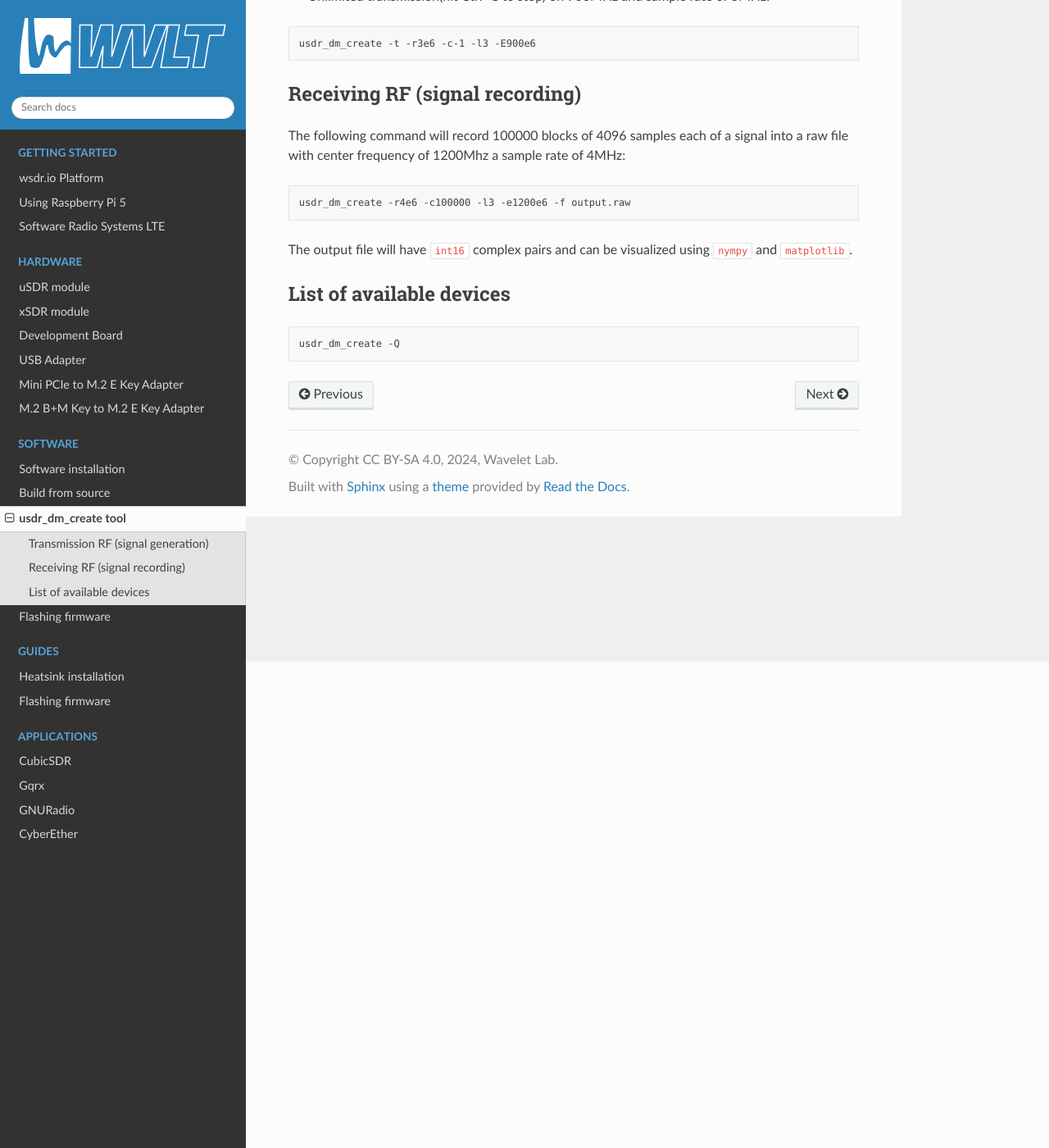
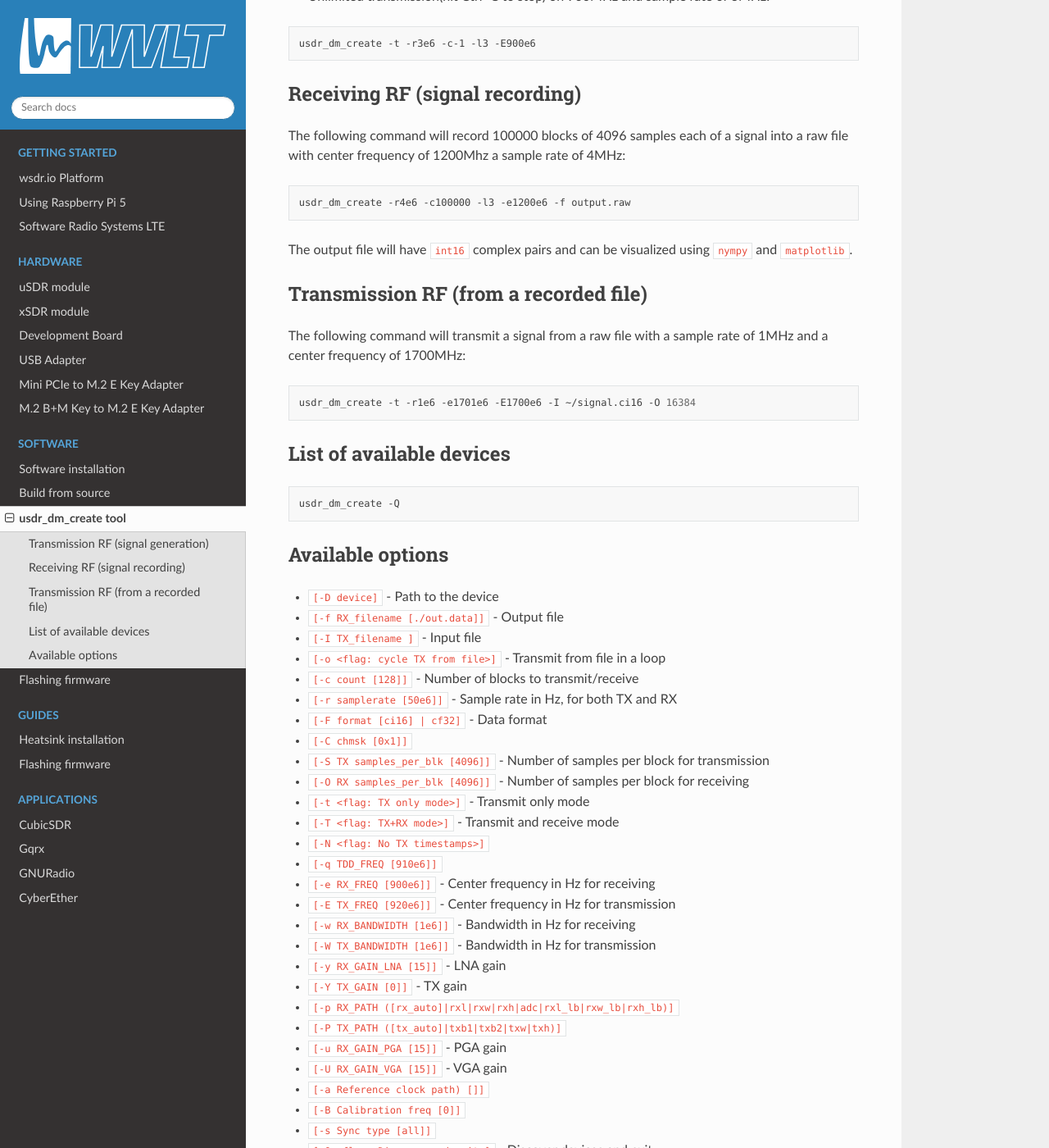
Before and after one commit to wavelet-lab/docs, a Sphinx documentation site: the page built from source/software/usdr_dm_create.rst, in a window 1280 px wide and 1400 px high, scrolled down 593 px. Shown: the whole window at 82% size. Built offline with Sphinx 7.4.7 and the Read the Docs theme 2.0.0, drawn with Linux system fonts in a browser that asks for light colours; some of the changed text lies outside the part shown.

Commit message:
Updated DMCR doc.

```diff
--- a/source/software/usdr_dm_create.rst
+++ b/source/software/usdr_dm_create.rst
@@ -10,7 +10,7 @@ This tool is used to transmit a simple sinus waveform with a given frequency and
 to receive and record a signal into a raw file as well as other testing purposes.
 
 Transmission RF (signal generation)
---------------------------------
+-----------------------------------
 
 The following commands will generate a simple sinus waveform with a given frequency.
 
@@ -27,7 +27,7 @@ The following commands will generate a simple sinus waveform with a given freque
    usdr_dm_create -t -r3e6 -c-1 -l3 -E900e6
 
 Receiving RF (signal recording)
-----------------------------
+-------------------------------
 
 The following command will record 100000 blocks of 4096 samples each of a signal into
 a raw file with center frequency of 1200Mhz a sample rate of 4MHz:
@@ -38,9 +38,58 @@ a raw file with center frequency of 1200Mhz a sample rate of 4MHz:
 
 The output file will have ``int16`` complex pairs and can be visualized using ``nympy`` and ``matplotlib``.
 
+Transmission RF (from a recorded file)
+--------------------------------------
+
+The following command will transmit a signal from a raw file with a sample rate of 1MHz and a center frequency of 1700MHz:
+
+.. code-block:: bash
+
+   usdr_dm_create -t -r1e6 -e1701e6 -E1700e6 -I ~/signal.ci16 -O 16384
+
+
 List of available devices
 -------------------------
 
 .. code-block:: bash
 
    usdr_dm_create -Q
+
+Available options
+-----------------
+
+* ``[-D device]`` - Path to the device
+* ``[-f RX_filename [./out.data]]`` - Output file
+* ``[-I TX_filename ]`` - Input file
+* ``[-o <flag: cycle TX from file>]`` - Transmit from file in a loop
+* ``[-c count [128]]`` - Number of blocks to transmit/receive
+* ``[-r samplerate [50e6]]`` - Sample rate in Hz, for both TX and RX
+* ``[-F format [ci16] | cf32]`` - Data format
+* ``[-C chmsk [0x1]]``
+* ``[-S TX samples_per_blk [4096]]`` - Number of samples per block for transmission
+* ``[-O RX samples_per_blk [4096]]`` - Number of samples per block for receiving
+* ``[-t <flag: TX only mode>]`` - Transmit only mode
+* ``[-T <flag: TX+RX mode>]`` - Transmit and receive mode
+* ``[-N <flag: No TX timestamps>]``
+* ``[-q TDD_FREQ [910e6]]``
+* ``[-e RX_FREQ [900e6]]`` - Center frequency in Hz for receiving
+* ``[-E TX_FREQ [920e6]]`` - Center frequency in Hz for transmission
+* ``[-w RX_BANDWIDTH [1e6]]`` - Bandwidth in Hz for receiving
+* ``[-W TX_BANDWIDTH [1e6]]`` - Bandwidth in Hz for transmission
+* ``[-y RX_GAIN_LNA [15]]`` - LNA gain
+* ``[-Y TX_GAIN [0]]`` - TX gain
+* ``[-p RX_PATH ([rx_auto]|rxl|rxw|rxh|adc|rxl_lb|rxw_lb|rxh_lb)]``
+* ``[-P TX_PATH ([tx_auto]|txb1|txb2|txw|txh)]``
+* ``[-u RX_GAIN_PGA [15]]`` - PGA gain
+* ``[-U RX_GAIN_VGA [15]]`` - VGA gain
+* ``[-a Reference clock path) []]``
+* ``[-B Calibration freq [0]]``
+* ``[-s Sync type [all]]``
+* ``[-Q <flag: Discover and exit>]`` - Discover devices and exit
+* ``[-i Resync iter [1]]``
+* ``[-R RX_LML_MODE [0]]``
+* ``[-A Antenna configuration [0]]``
+* ``[-X <flag: Skip initialization>]``
+* ``[-z <flag: Continue on error>]``
+* ``[-l loglevel [3(INFO)]]`` - Set log level
+* ``[-h <flag: This help>]`` - Print help
```
